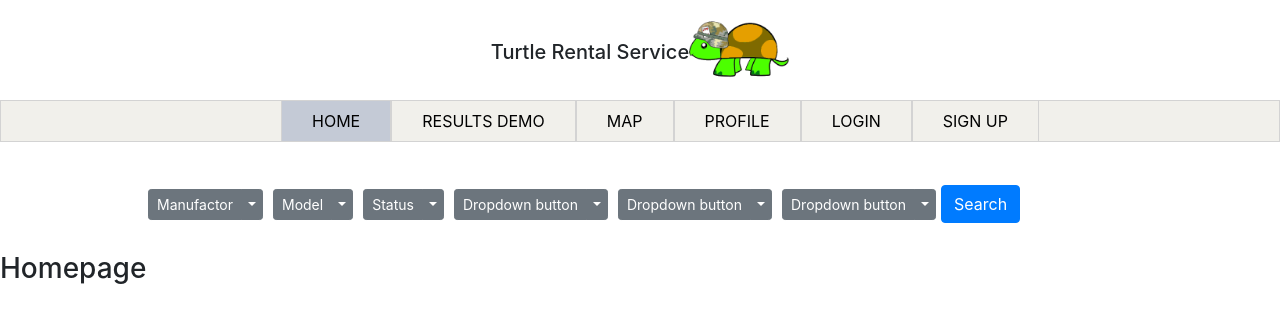
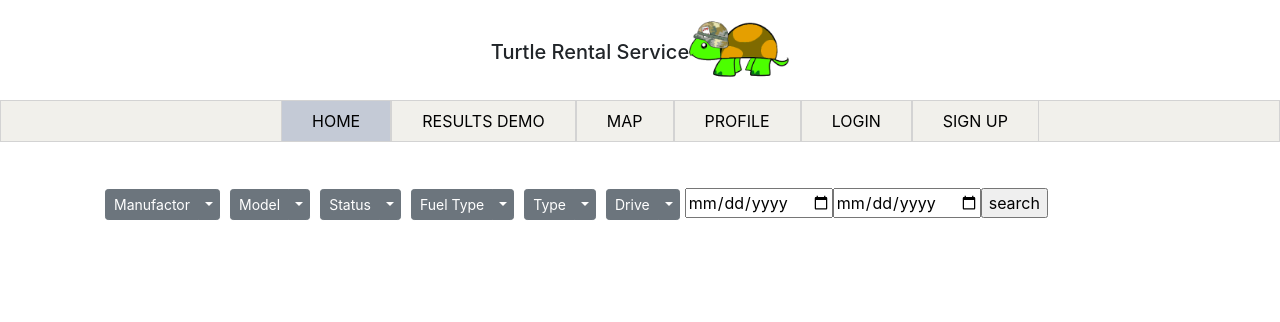
Before and after one commit to jesper3005/SYS-frontend, a React (Create React App) app: page / in a window 1280 px wide. Shown: the top 322 px of the page. Built offline with nearby package versions, Linux system fonts and the light colour scheme; what google-maps-react would draw is missing.

Commit message:
Search Function

```diff
--- a/src/App.js
+++ b/src/App.js
@@ -9,7 +9,7 @@ import NoMatch from './pages/PageNotFound'
 import Header from './components/Header'
 import BrandBanner from './components/Banner'
 import Results from './pages/Results'
-import FilterBar from './components/FilterBar'
+import CarPage from './pages/CarPage'
 
 export default class App extends Component {
     state = {
@@ -22,7 +22,6 @@ export default class App extends Component {
                 <div>
                     <BrandBanner />
                     <Header isLoggedIn={true} />
-                    <FilterBar />
                     <Switch>
                         <Route exact path="/" render={() => <Home />} />
                         <Route path='/map' render={() => <Map />} />
@@ -30,6 +29,7 @@ export default class App extends Component {
                         <Route path="/login" render={() => <Login superState={this.state} />} />
                         <Route path="/register" render={() => <Register />} />
                         <Route path="/results" render={() => <Results />} />
+                        <Route path="/carpage" render={() => <CarPage />} />
                         <Route component={NoMatch} />
                     </Switch>
                 </div>
--- a/src/components/Car/CarContainer.js
+++ b/src/components/Car/CarContainer.js
@@ -10,7 +10,7 @@ class CarContainer extends Component {
   };
 
   render() {
-    const { profile, title, description, history } = this.state;
+    const { profile, title, description } = this.state;
     return (
       <Container>
         <ImageContainer>
@@ -28,6 +28,8 @@ class CarContainer extends Component {
     );
   }
 }
+
+export default CarContainer;
 
 const Container = styled(Col)`
   background-color: white;
@@ -78,5 +80,3 @@ const Description = styled.p`
   padding: 0 1rem;
   overflow: hidden;
 `;
-
-export default CarContainer;
--- a/src/components/Car/SellerContainer.js
+++ b/src/components/Car/SellerContainer.js
@@ -27,6 +27,8 @@ class SellerContainer extends Component {
     );
   }
 }
+
+export default SellerContainer;
 
 const fetchSellerData = () => {
   // TODO:
@@ -92,5 +94,3 @@ const Star = styled.span`
   font-size: 150%;
   color: ${props => props.marked ? 'orange' : '#ccc'};
 `;
-
-export default SellerContainer;
--- a/src/components/FilterBar.js
+++ /dev/null
@@ -1,63 +0,0 @@
-import React from 'react';
-import { SplitButton, Dropdown, Container, Button } from 'react-bootstrap';
-import styled from 'styled-components';
-import { Col } from 'reactstrap';
-
-
-
-
-const DropDownItem = () => {
-    return (
-        <Container style={styles.container} >
-            <h3 style={{color: 'white'}}>Search for your rental here:</h3>
-            <SplitButton variant='secondary' size='sm' style={styles.dropdown} id="dropdown-basic-button" title="Manufactor">
-                <Dropdown.Item href="#/action-1">Action</Dropdown.Item>
-                <Dropdown.Item href="#/action-2">Another action</Dropdown.Item>
-                <Dropdown.Item href="#/action-3">Something else</Dropdown.Item>
-            </SplitButton>
-            <SplitButton variant='secondary' size='sm' style={styles.dropdown} id="dropdown-basic-button" title="Model">
-                <Dropdown.Item href="#/action-1">Action</Dropdown.Item>
-                <Dropdown.Item href="#/action-2">Another action</Dropdown.Item>
-                <Dropdown.Item href="#/action-3">Something else</Dropdown.Item>
-            </SplitButton>
-            <SplitButton variant='secondary' size='sm' style={styles.dropdown} id="dropdown-basic-button" title="Status">
-                <Dropdown.Item href="#/action-1">Action</Dropdown.Item>
-                <Dropdown.Item href="#/action-2">Another action</Dropdown.Item>
-                <Dropdown.Item href="#/action-3">Something else</Dropdown.Item>
-            </SplitButton>
-            <SplitButton variant='secondary' size='sm' style={styles.dropdown} id="dropdown-basic-button" title="Dropdown button">
-                <Dropdown.Item href="#/action-1">Action</Dropdown.Item>
-                <Dropdown.Item href="#/action-2">Another action</Dropdown.Item>
-                <Dropdown.Item href="#/action-3">Something else</Dropdown.Item>
-            </SplitButton>
-            <SplitButton variant='secondary' size='sm' style={styles.dropdown} id="dropdown-basic-button" title="Dropdown button">
-                <Dropdown.Item href="#/action-1">Action</Dropdown.Item>
-                <Dropdown.Item href="#/action-2">Another action</Dropdown.Item>
-                <Dropdown.Item href="#/action-3">Something else</Dropdown.Item>
-            </SplitButton>
-            <SplitButton variant='secondary' size='sm' style={styles.dropdown} id="dropdown-basic-button" title="Dropdown button">
-                <Dropdown.Item href="#/action-1">Action</Dropdown.Item>
-                <Dropdown.Item href="#/action-2">Another action</Dropdown.Item>
-                <Dropdown.Item href="#/action-3">Something else</Dropdown.Item>
-            </SplitButton>
-            <Button as="input" type="submit" value="Search" />
-        </Container>
-    );
-}
-
-
-export default DropDownItem;
-
-const styles = {
-    container: {
-        backgroundColor: 'white',
-        width: '80%',
-        height: '110px',
-    },
-    dropdown: {
-        margin: 5,
-        paddingRight: 0,
-        alignItems: 'center',
-        justifyContent: 'center',
-    }
-}
--- /dev/null
+++ b/src/components/SearchBar.js
@@ -0,0 +1,125 @@
+import React, { Component } from 'react';
+import { SplitButton, Dropdown, Container } from 'react-bootstrap';
+import CarCard from '../components/results/CarCard'
+
+//YYYY-MM-DD
+
+class SearchBar extends Component {
+    state = {
+        fromDate: '',
+        toDate: '',
+        data: [],
+    }
+
+    handleSubmit = event => {
+        event.preventDefault();
+        this.getData()
+    }
+
+    handleChange = event => {
+        const target = event.target;
+        const value = target.value;
+        const name = target.name;
+        this.setState({ [name]: value });
+    }
+
+    getData = () => {
+        const { toDate, fromDate} = this.state
+        var url = 'https://www.fenonline.dk/SYS_Backend/api/car/'
+        url += fromDate + "/"
+        url += toDate
+
+        console.log(fromDate)
+        console.log(toDate)
+        console.log(url)
+        alert(JSON.stringify(url))
+        const data_promise = fetch(url).then(handleHttpErrors)
+        data_promise.then(data=>this.setState({data}))
+    }
+
+
+
+    render() {
+        return (
+            <Container>
+                <Container style={styles.container} fluid={true} >
+                    <form onSubmit={this.handleSubmit}>
+                        <h5 style={{ color: 'white', }}>Search for your rental here:</h5>
+                        <SplitButton variant='secondary' size='sm' style={styles.dropdown} id="dropdown-basic-button" title="Manufactor">
+                            <Dropdown.Item href="#/action-1">Fiat</Dropdown.Item>
+                            <Dropdown.Item href="#/action-2">Mercedes</Dropdown.Item>
+                            <Dropdown.Item href="#/action-3">Bentley</Dropdown.Item>
+                        </SplitButton>
+                        <SplitButton variant='secondary' size='sm' style={styles.dropdown} id="dropdown-basic-button" title="Model">
+                            <Dropdown.Item href="#/action-1">Action</Dropdown.Item>
+                            <Dropdown.Item href="#/action-2">Another action</Dropdown.Item>
+                            <Dropdown.Item href="#/action-3">Something else</Dropdown.Item>
+                        </SplitButton>
+                        <SplitButton variant='secondary' size='sm' style={styles.dropdown} id="dropdown-basic-button" title="Status">
+                            <Dropdown.Item href="#/action-1">Action</Dropdown.Item>
+                            <Dropdown.Item href="#/action-2">Another action</Dropdown.Item>
+                            <Dropdown.Item href="#/action-3">Something else</Dropdown.Item>
+                        </SplitButton>
+                        <SplitButton variant='secondary' size='sm' style={styles.dropdown} id="dropdown-basic-button" title="Fuel Type">
+                            <Dropdown.Item href="#/action-1">Action</Dropdown.Item>
+                            <Dropdown.Item href="#/action-2">Another action</Dropdown.Item>
+                            <Dropdown.Item href="#/action-3">Something else</Dropdown.Item>
+                        </SplitButton>
+                        <SplitButton variant='secondary' size='sm' style={styles.dropdown} id="dropdown-basic-button" title="Type">
+                            <Dropdown.Item href="#/action-1">SUV</Dropdown.Item>
+                            <Dropdown.Item href="#/action-2">Sedan</Dropdown.Item>
+                            <Dropdown.Item href="#/action-3">Station car</Dropdown.Item>
+                        </SplitButton>
+                        <SplitButton variant='secondary' size='sm' style={styles.dropdown} id="dropdown-basic-button" title="Drive">
+                            <Dropdown.Item href="#/action-1">Manual</Dropdown.Item>
+                            <Dropdown.Item href="#/action-2">Automatic</Dropdown.Item>
+                        </SplitButton>
+                        <input type="date" label="test" name='fromDate' onChange={this.handleChange} />
+                        <input type="date" placeholder={this.state.toDate} name='toDate' onChange={this.handleChange} />
+                        <input type='submit' value='search' />
+                    </form>
+                </Container>
+                <Container>
+                    {carCardItems(this.state.data) || 'Please wait...'}
+                </Container>
+            </Container>
+        );
+    }
+}
+
+
+export default SearchBar;
+
+const carCardItems = data => {
+    const items = data.map(c =>
+        <CarCard key={c.regno} {...c} />
+    );
+    return items;
+};
+
+function handleHttpErrors(res) {
+    if (!res.ok) {
+        return Promise.reject({ status: res.status, fullError: res.json() })
+    }
+    return res.json();
+}
+
+const styles = {
+    container: {
+        backgroundColor: 'white',
+        width: '100%',
+        height: '110px',
+        marginTop: '10px',
+        borderWidth: '1px',
+        borderColor: '#3d5297',
+        borderRadius: '20px',
+
+    },
+    dropdown: {
+        margin: 5,
+        paddingRight: 0,
+        textAlign: 'center',
+        alignItems: 'center',
+        justifyContent: 'center',
+    }
+}
--- a/src/components/register/FormContainer.js
+++ b/src/components/register/FormContainer.js
@@ -27,7 +27,7 @@ class FormContainer extends Component {
 
   render() {
     const { firstName, lastName, email, password, passwordConfirmation,
-      birthDate, gender, phone, driverLicenseNumber,
+      birthDate, /* gender, */ phone, driverLicenseNumber,
     } = this.state;
 
     return (
--- a/src/pages/HomePage.js
+++ b/src/pages/HomePage.js
@@ -1,11 +1,12 @@
 import React, { Component } from 'react';
+import SearchBar from '../components/SearchBar'
 
 class HomePage extends Component {
     state = {  }
     render() {
         return (
             <div>
-                <h3>Homepage</h3>
+                <SearchBar />
             </div>
         );
     }
--- a/src/pages/Login.js
+++ b/src/pages/Login.js
@@ -2,7 +2,7 @@ import React from 'react';
 import { Container, Row } from 'reactstrap';
 import styled from 'styled-components';
 
-import FormContainer from '../components/Login/FormContainer';
+import FormContainer from '../components/login/FormContainer';
 
 const SignIn = () => (
   <Container fluid={true}>
```
Also changed, not shown: src/components/results/CarCard.js (+12 -15 lines), src/components/results/CarContainer.js (+16 -29 lines), src/components/test.js (deleted).
